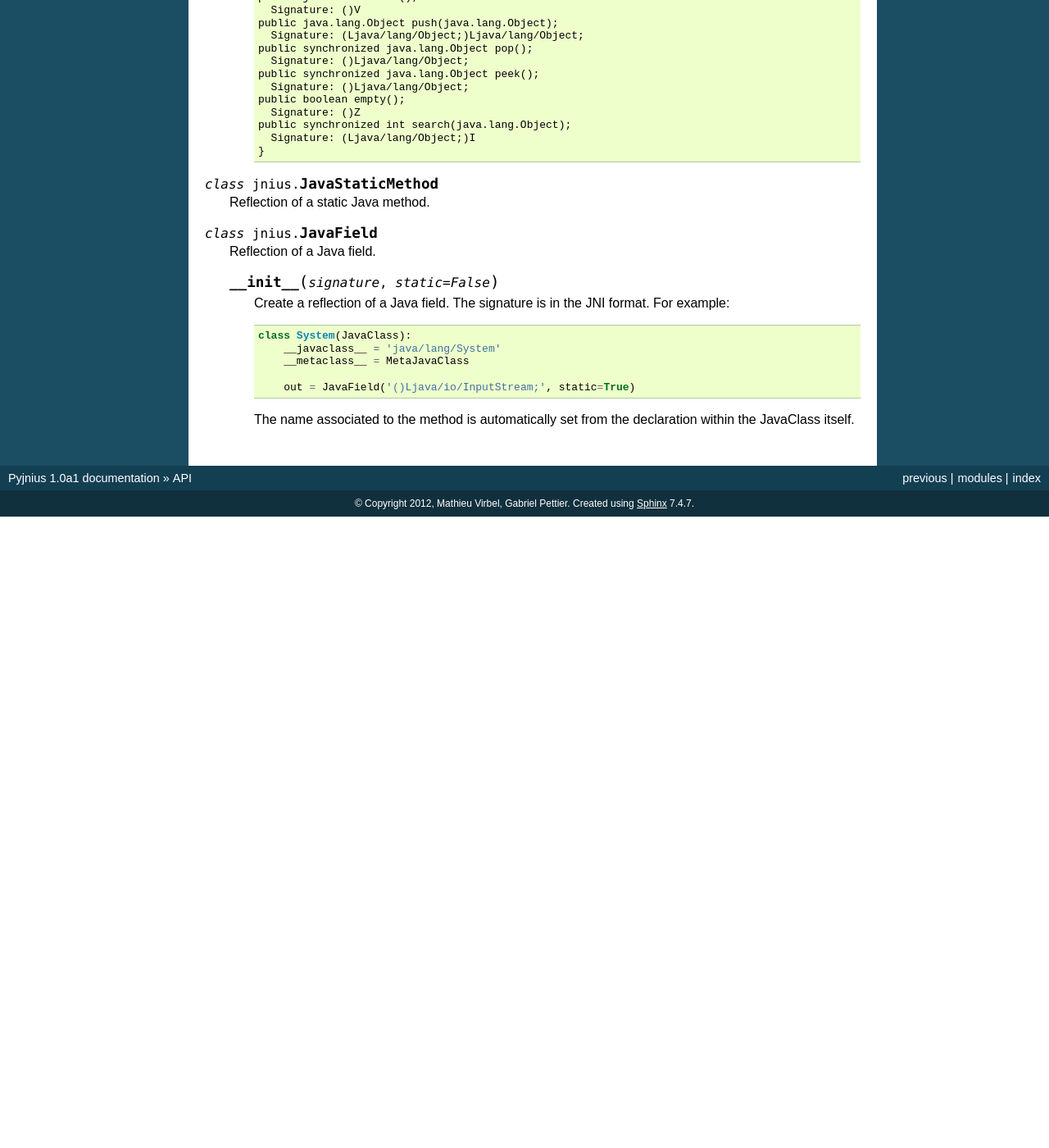
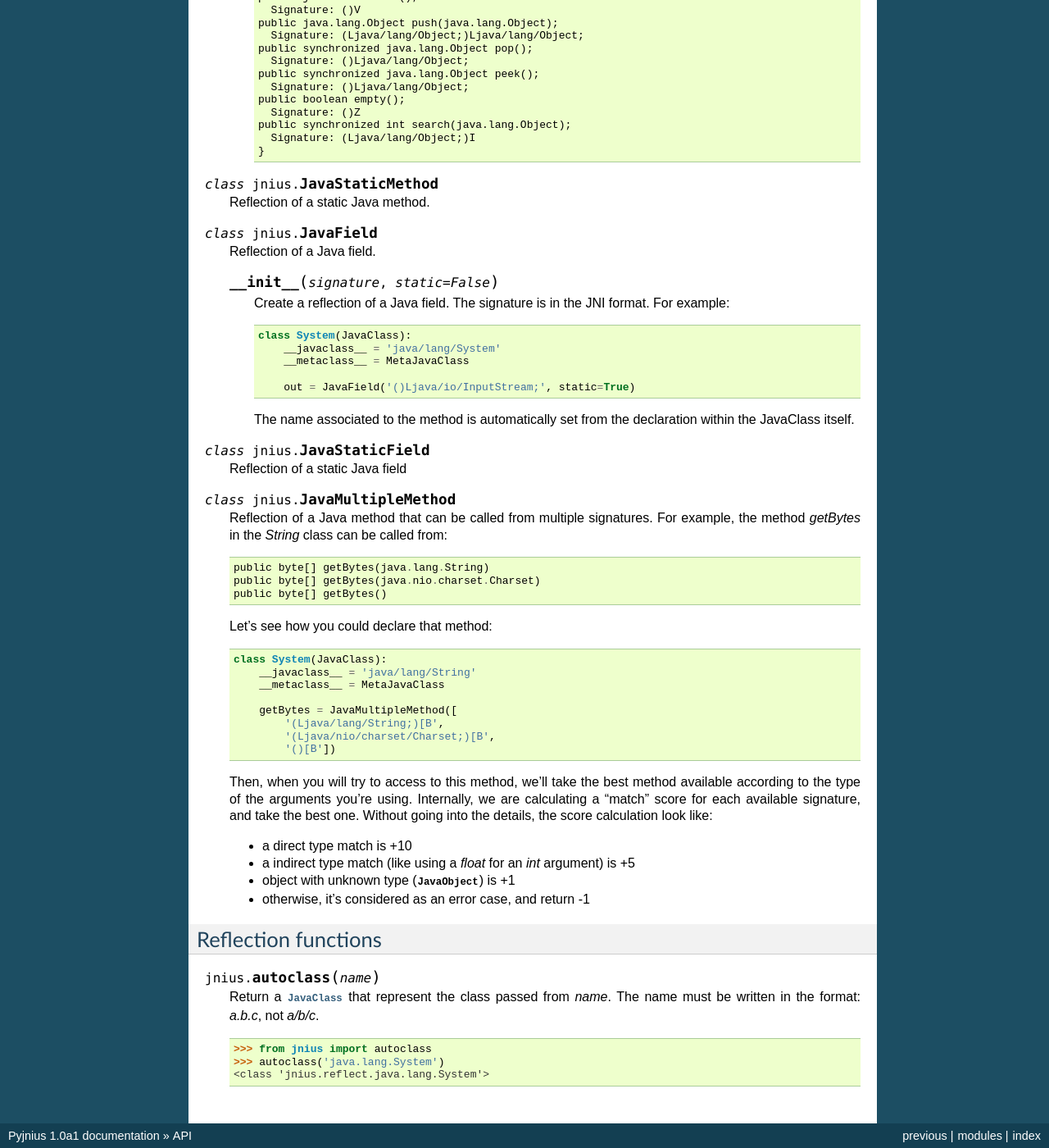
Before and after one commit to kivy/pyjnius, a Sphinx documentation site: the page built from docs/source/api.rst, in a window 1280 px wide and 1400 px high, scrolled down 1269 px. Shown: the whole window at 82% size. Built offline with Sphinx 7.4.7, drawn with Linux system fonts in a browser that asks for light colours; before the commit the page ends 1899 px from its top, so only the background shows below that; some of the changed text lies outside the part shown.

Commit message:
more API doc.

```diff
--- a/docs/source/api.rst
+++ b/docs/source/api.rst
@@ -7,8 +7,8 @@ API
 
 This part of the documentation covers all the interfaces of Pyjnius.
 
-Java* Objects
--------------
+Reflection Classes
+------------------
 
 .. class:: JavaClass
 
@@ -34,8 +34,8 @@ Java* Objects
 
     .. attribute:: __javaclass__
 
-        Represent the Java class name, in the format org/lang/Class. (eg:
-        'java/util/Stack')
+        Represent the Java class name, in the format 'org/lang/Class'. (eg:
+        'java/util/Stack'), not 'org.lang.Class'.
 
     .. attribute:: __javaconstructor__
 
@@ -94,9 +94,11 @@ Java* Objects
               Signature: (Ljava/lang/Object;)I
             }
 
+
 .. class:: JavaStaticMethod
 
     Reflection of a static Java method.
+
 
 .. class:: JavaField
 
@@ -115,3 +117,54 @@ Java* Objects
 
         The name associated to the method is automatically set from the
         declaration within the JavaClass itself.
+
+
+.. class:: JavaStaticField
+
+    Reflection of a static Java field
+
+
+.. class:: JavaMultipleMethod
+
+    Reflection of a Java method that can be called from multiple signatures.
+    For example, the method `getBytes` in the `String` class can be called
+    from::
+
+        public byte[] getBytes(java.lang.String)
+        public byte[] getBytes(java.nio.charset.Charset)
+        public byte[] getBytes()
+
+    Let's see how you could declare that method::
+
+        class System(JavaClass):
+            __javaclass__ = 'java/lang/String'
+            __metaclass__ = MetaJavaClass
+
+            getBytes = JavaMultipleMethod([
+                '(Ljava/lang/String;)[B',
+                '(Ljava/nio/charset/Charset;)[B',
+                '()[B'])
+
+    Then, when you will try to access to this method, we'll take the best
+    method available according to the type of the arguments you're using.
+    Internally, we are calculating a "match" score for each available
+    signature, and take the best one. Without going into the details, the score
+    calculation look like:
+
+    * a direct type match is +10
+    * a indirect type match (like using a `float` for an `int` argument) is +5
+    * object with unknown type (:class:`JavaObject`) is +1
+    * otherwise, it's considered as an error case, and return -1
+
+
+Reflection functions
+--------------------
+
+.. function:: autoclass(name)
+
+    Return a :class:`JavaClass` that represent the class passed from `name`.
+    The name must be written in the format: `a.b.c`, not `a/b/c`.
+
+    >>> from jnius import autoclass
+    >>> autoclass('java.lang.System')
+    <class 'jnius.reflect.java.lang.System'>
```
Also changed, not shown: other parts of docs/source/api.rst (+1 -1 lines), 1 other file.
